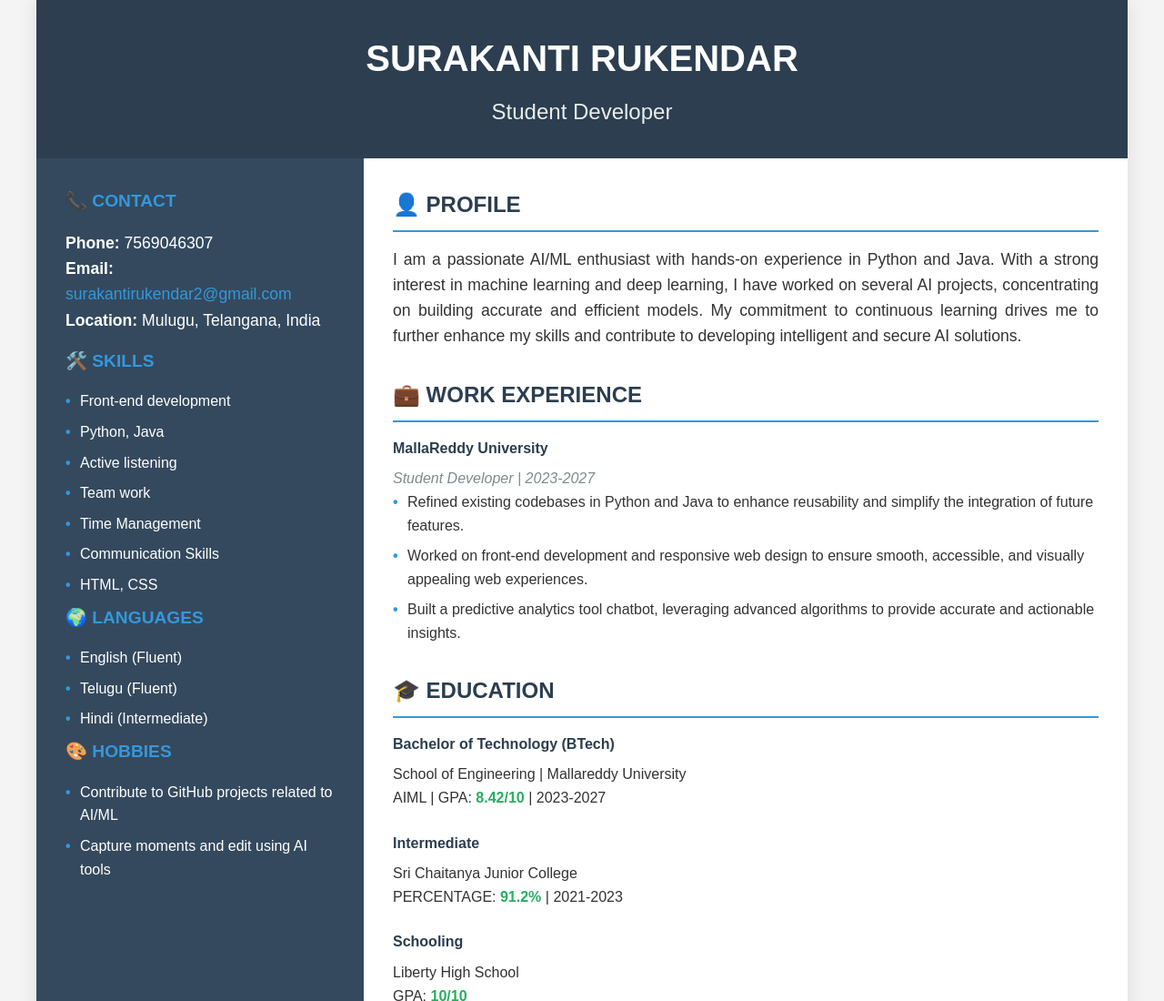
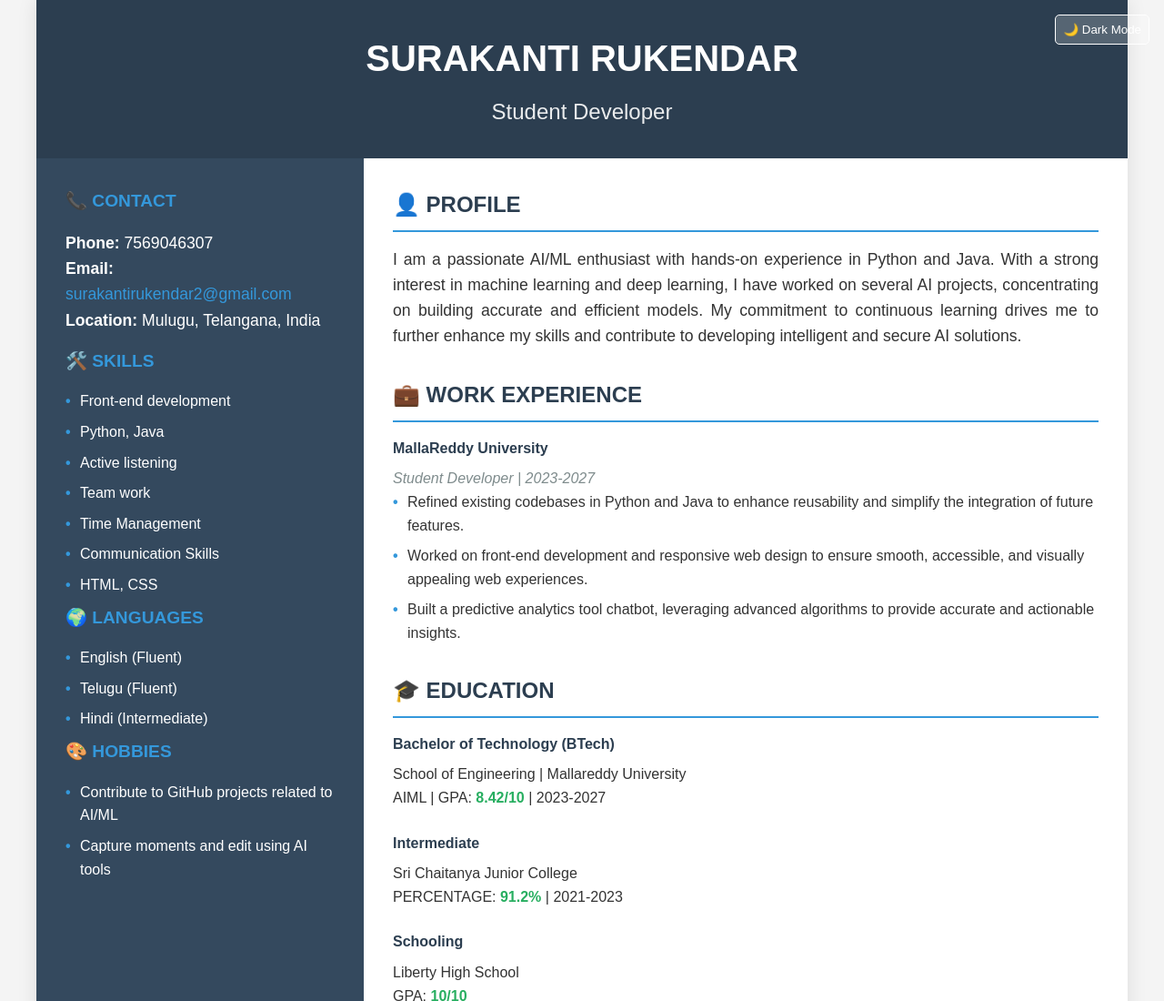
Before and after one commit to rukendar/portfolio, a plain HTML site: page index.html in a window 1280 px wide. Shown: the top 1100 px of the page at 91% size. Drawn offline with Linux system fonts and the light colour scheme.

Commit message:
java script

```diff
--- a/index.html
+++ b/index.html
@@ -1,4 +1,4 @@
-<!-- index.html -->
+<!-- Updated index.html: Add this script tag before </body> -->
 <!DOCTYPE html>
 <html lang="en">
 <head>
@@ -13,7 +13,6 @@
             <h1>SURAKANTI RUKENDAR</h1>
             <p class="title">Student Developer</p>
         </header>
-
         <div class="main-content">
             <aside class="sidebar">
                 <div class="contact">
@@ -24,7 +23,6 @@
                         <p><strong>Location:</strong> Mulugu, Telangana, India</p>
                     </div>
                 </div>
-
                 <div class="skills">
                     <h3>🛠️ SKILLS</h3>
                     <ul>
@@ -37,7 +35,6 @@
                         <li>HTML, CSS</li>
                     </ul>
                 </div>
-
                 <div class="languages">
                     <h3>🌍 LANGUAGES</h3>
                     <ul>
@@ -46,7 +43,6 @@
                         <li>Hindi (Intermediate)</li>
                     </ul>
                 </div>
-
                 <div class="hobbies">
                     <h3>🎨 HOBBIES</h3>
                     <ul>
@@ -55,13 +51,11 @@
                     </ul>
                 </div>
             </aside>
-
             <main class="main">
                 <section class="profile">
                     <h2>👤 PROFILE</h2>
                     <p>I am a passionate AI/ML enthusiast with hands-on experience in Python and Java. With a strong interest in machine learning and deep learning, I have worked on several AI projects, concentrating on building accurate and efficient models. My commitment to continuous learning drives me to further enhance my skills and contribute to developing intelligent and secure AI solutions.</p>
                 </section>
-
                 <section class="work-experience">
                     <h2>💼 WORK EXPERIENCE</h2>
                     <div class="work-entry">
@@ -74,7 +68,6 @@
                         </ul>
                     </div>
                 </section>
-
                 <section class="education">
                     <h2>🎓 EDUCATION</h2>
                     <div class="edu-entry">
@@ -93,7 +86,6 @@
                         <p>GPA: <span class="gpa">10/10</span></p>
                     </div>
                 </section>
-
                 <section class="certificates">
                     <h2>🏆 CERTIFICATES</h2>
                     <ul>
@@ -104,5 +96,6 @@
             </main>
         </div>
     </div>
+    <script src="script.js"></script>
 </body>
 </html>
```
